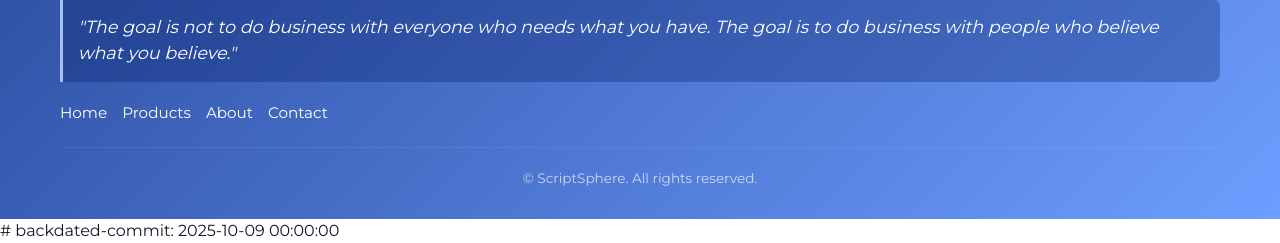
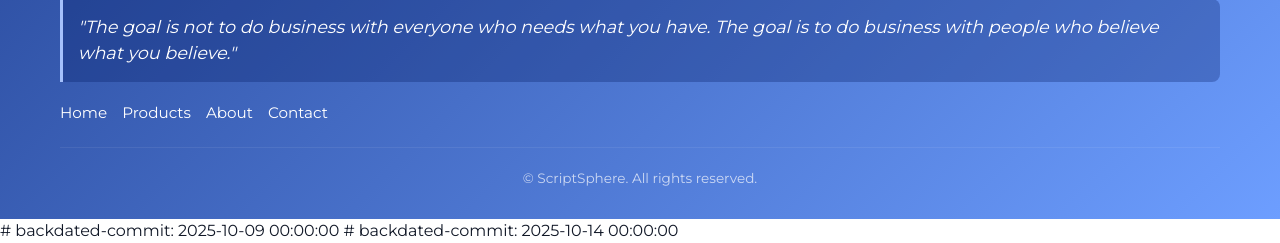
Before and after one commit to AmrDroid-git/e-commerce-website, a Symfony app: template templates/main/index.html.twig in a window 1280 px wide. Shown: the part 4494-4737 px from the top of the page. Run offline with Twig, Linux system fonts and the light colour scheme; the template is opened without the code that fills it, so the values that code supplies are empty; some libraries are stand-ins or nearby versions.

Commit message:
Update index.html.twig for 2025-10-14

```diff
--- a/templates/main/index.html.twig
+++ b/templates/main/index.html.twig
@@ -283,3 +283,4 @@
 <script src="{{ asset('js/script.js') }}"></script>
 </body>
 </html>
+# backdated-commit: 2025-10-14 00:00:00
```
